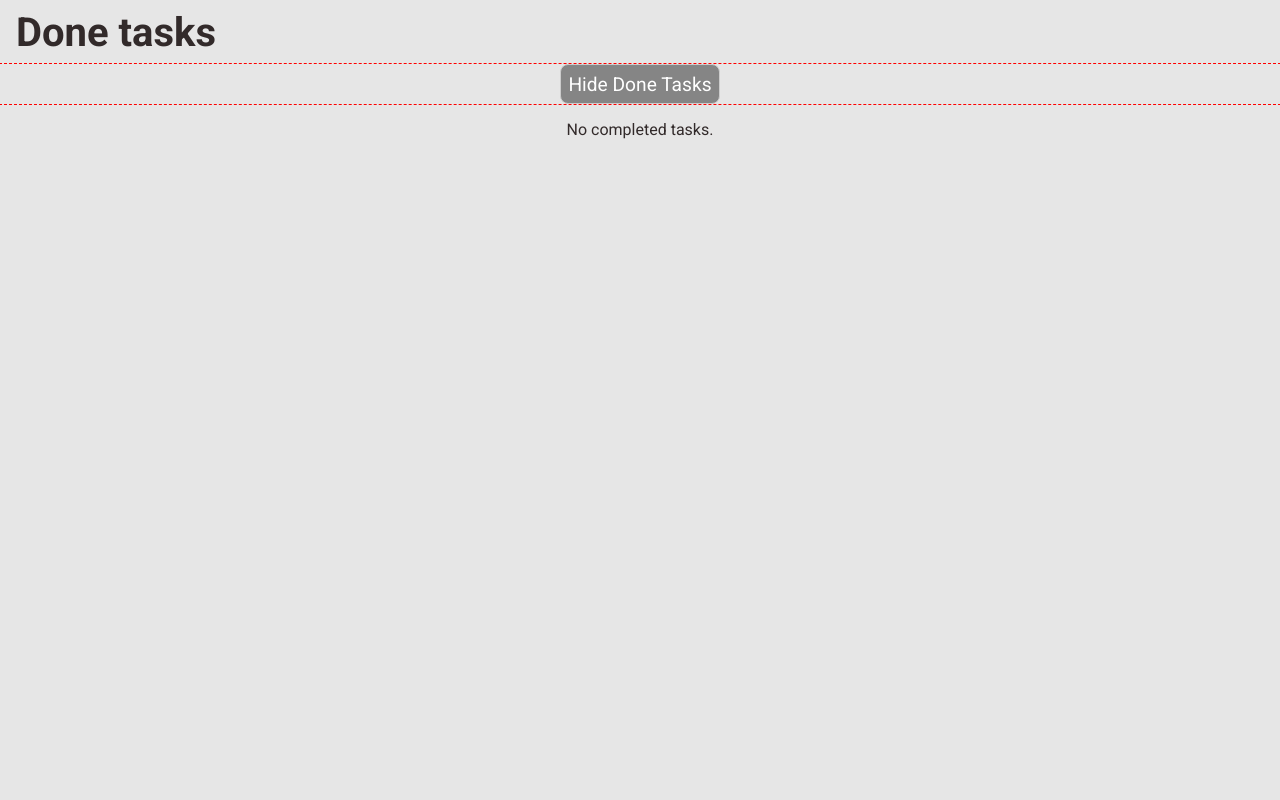
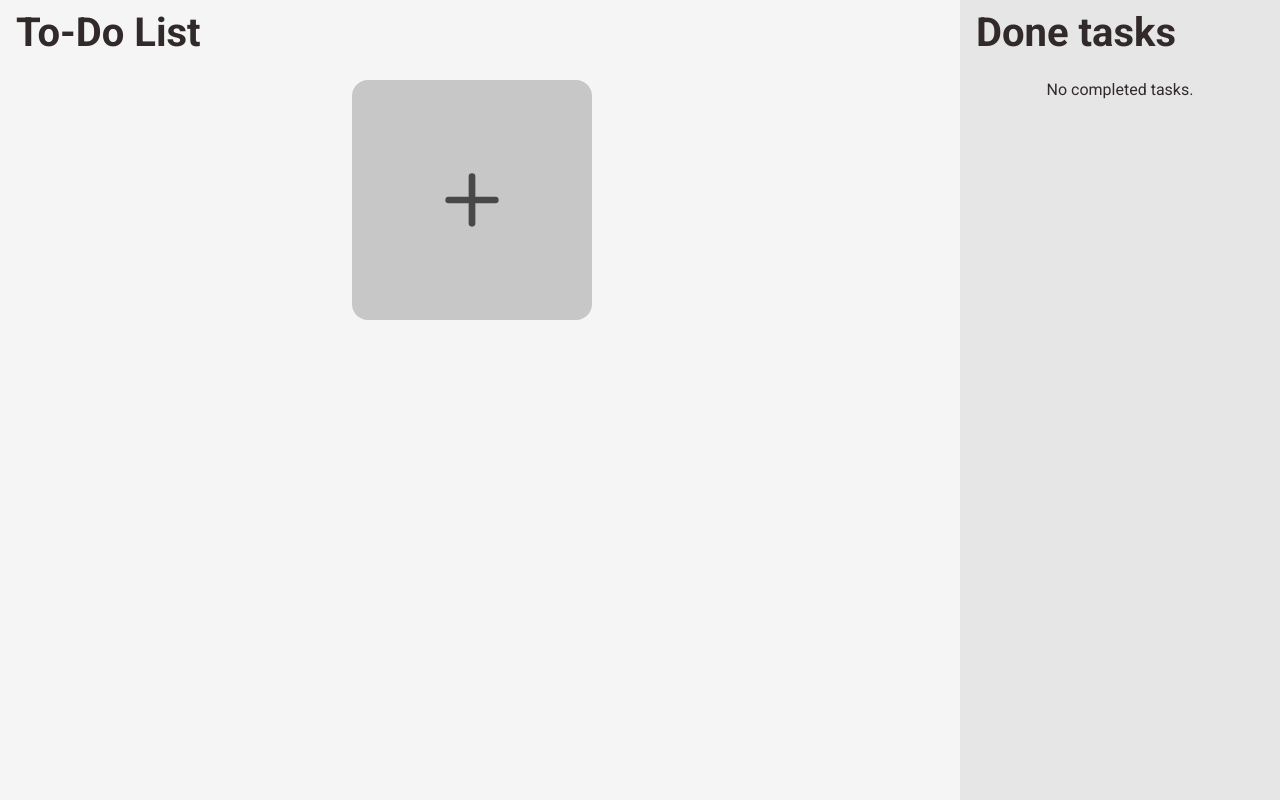
Before and after one commit to kmfalcatan/ToDoList, a React (Vite) app: page / in a window 1280 px wide. Built offline with nearby package versions, Linux system fonts and the light colour scheme.

Commit message:
fixing the responsive

```diff
--- a/src/assets/css/modalAdd.css
+++ b/src/assets/css/modalAdd.css
@@ -1,3 +1,4 @@
+
 .modalContainer{
   height: 100vh;
   background-color: rgba(0, 0, 0, 0.384);
@@ -8,6 +9,21 @@
   justify-content: center;
   align-items: center;
 }
+
+.subModalContainer{
+  width: 90%;
+  height: 31rem;
+}
+
+.doneButton, .deleteButton{
+  width: 9rem;
+}
+
+.doneButton{
+  color: white;
+}
+
+@media only screen and (min-width: 1025px){
 
   .subModalContainer{
     height: 30rem;
@@ -40,9 +56,6 @@ button{
     position: absolute;
     left: 0;
     height: 90%;
-}
-
-.addListContainer{
   }
 
   .subAddListContainer{
@@ -137,3 +150,4 @@ button{
   .deleteButton:hover{
     transform: scale(1.05);
   }
+}
--- a/src/assets/css/todoList.css
+++ b/src/assets/css/todoList.css
@@ -16,7 +16,6 @@
 }
 
 .subTodoListContainer{
-  outline: red dashed 1px;
   height: 100%;
 }
 
@@ -106,7 +105,7 @@
 }
 
 .doneList.show {
-  display: flex; /* Show when the class is added */
+  display: flex;
 }
 
 .doneTaskContainer{
@@ -134,14 +133,13 @@
 }
 
 .seeDoneTaskButton{
-  outline: red dashed 1px;
   height: 2.5rem;
   display: flex;
   justify-content: center;
   align-items: center;
 }
 
-.doneButton{
+.doneButton1{
   height: 2.5rem;
   width: 10rem;
   border-radius: 0.5rem;
@@ -154,11 +152,14 @@
   color: white;
 }
 
-.doneButton:hover{
+.doneButton1:hover{
   transform: scale(1.05);
 }
 
 @media only screen and (min-width: 1025px){
+  .seeDoneTaskButton{
+    display: none;
+  }
 
   .subTodoListContainer{
     display: grid;
@@ -258,6 +259,7 @@
 
   .doneList{
     height: 100%;
+    position: relative;
     background-color: rgb(230, 230, 230);
     display: flex;
   }
--- a/src/components/modalTask.jsx
+++ b/src/components/modalTask.jsx
@@ -40,11 +40,11 @@ const ModalTask = ({ isOpen, onClose, task, markTaskAsDone, deleteTask, isTaskDo
 
             <div className="addList">
               <p>List items:</p>
-              <ul className="listItem">
+              <div className="listItem">
                 {task.list.map((subTask, index) => (
                   <li key={index} className="item">{subTask}</li>
                 ))}
-              </ul>
+              </div>
             </div>
           </div>
         </div>
--- a/src/components/todoList.jsx
+++ b/src/components/todoList.jsx
@@ -63,7 +63,7 @@ export default function ToDoApp() {
         </div>
 
         <div className="seeDoneTaskButton">
-          <button className="doneButton" onClick={toggleDoneTasks}>
+          <button className="doneButton1" onClick={toggleDoneTasks}>
             See Done Tasks
           </button>
         </div>
@@ -73,7 +73,7 @@ export default function ToDoApp() {
             <img className="addImage" src={Add} alt="Add Task" />
           </div>
 
-          {tasks.length === 0 ? <p>No tasks yet.</p> : null}
+          {tasks.length === 0 ? <p></p> : null}
           {tasks.map((task) => (
             <div key={task.id} onClick={() => openTaskModal(task, false)} className="subTaskContainer">
               <div className="titleContainer">
@@ -95,7 +95,7 @@ export default function ToDoApp() {
         </div>
 
         <div className="seeDoneTaskButton">
-          <button className="doneButton" onClick={toggleDoneTasks}>
+          <button className="doneButton1" onClick={toggleDoneTasks}>
             Hide Done Tasks
           </button>
         </div>
```
Lines whose indentation alone changed are shown as unchanged.
